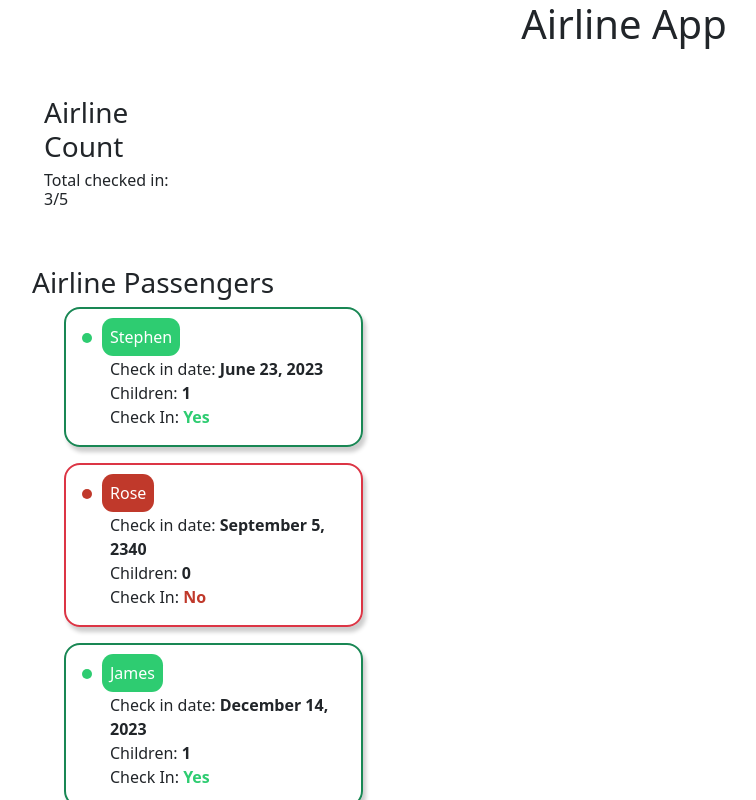
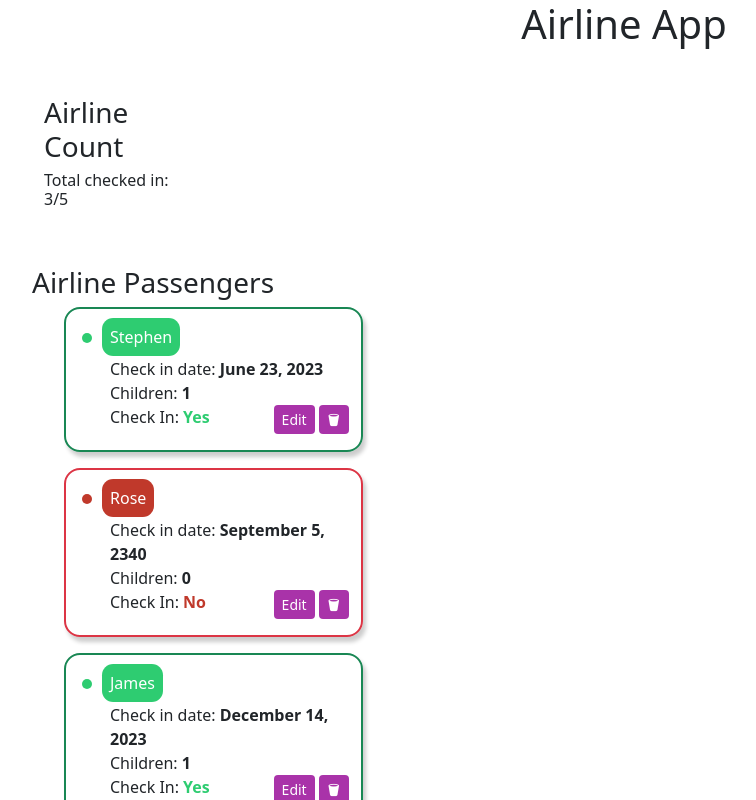
Before and after one commit to JuriLu/Airline, an Angular app in the folder Airline/: page / in a window 1280 px wide. Shown: the top 800 px of the page, without its empty margins (16-772 px from the left). Built offline with nearby package versions, Linux system fonts and the light colour scheme.

Commit message:
Add Bootstrap icon Add Edit button +  Output Event emitter Add Delete button + Output Event emitter

```diff
--- a/Airline/package.json
+++ b/Airline/package.json
@@ -19,6 +19,7 @@
     "@angular/platform-browser-dynamic": "^16.2.0",
     "@angular/router": "^16.2.0",
     "bootstrap": "^5.3.2",
+    "bootstrap-icons": "^1.11.1",
     "rxjs": "~7.8.0",
     "tslib": "^2.3.0",
     "zone.js": "~0.13.0"
--- a/Airline/src/app/passenger-dashboard/components/passenger-detail/passenger-detail.component.html
+++ b/Airline/src/app/passenger-dashboard/components/passenger-detail/passenger-detail.component.html
@@ -1,29 +1,47 @@
 <!--  STATUS -->
+
 <span class="status"
      [ngClass]=" {
-     'checked-in': details.checkedIn,
-     'checked-out': !details.checkedIn
+     'checked-in': detail.checkedIn,
+     'checked-out': !detail.checkedIn
      }"
 
 ></span>
 <!-- NAME -->
+
      <span
+          *ngIf="!editing"
           class="my-0 text-white p-2"
           [ngStyle]="{
-     backgroundColor:(details.checkedIn ? '#2ecc71':'#c0392b'),
+          backgroundColor:(detail.checkedIn ? '#2ecc71':'#c0392b'),
           borderRadius:'0.7rem'
           }">
-{{details.fullname}}</span>
+          {{detail.fullname}}
+     </span>
+     <div>
+          <input
+          class="editName"
+          [ngStyle]="{
+               border: (detail.checkedIn ? '0.1rem solid #2ecc71':'0.1rem solid #c0392b')}"
+          *ngIf="editing"
+          type="text"
+          [value]="detail.fullname"
+          (input)="onNameChange(name.value)"
+          #name
+          >
+     </div>
 
 <!-- OTHER DATA -->
 <div class="container mt-2 mx-3">
   <div class="date">
-      {{ 'Check in date'}}: <span class="fw-bold">{{ details.checkInDate ? (details.checkInDate | date:'longDate') : 'Not checked In' }}</span>
+      {{ 'Check in date'}}: <span class="fw-bold">{{ detail.checkInDate ? (detail.checkInDate | date:'longDate') : 'Not checked In' }}</span>
   </div>
   <div class="children">
-       {{ 'Children' }}: <span class="fw-bold">{{ details.children?.length || 0}}</span>
+       {{ 'Children' }}: <span class="fw-bold">{{ detail.children?.length || 0}}</span>
   </div>
-  <div class="isCheckedIn">
-       {{ 'Check In' }}: <span class="fw-bold" [ngStyle]="{color: (details.checkedIn ? '#2ecc71':'#c0392b')}">{{ details.checkedIn ? 'Yes' : "No"}}</span>
+  <div class="isCheckedIn d-flex flex-row">
+          {{ 'Check In'}}: <span class="fw-bold ms-1" [ngStyle]="{color: (detail.checkedIn ? '#2ecc71':'#c0392b')}">{{detail.checkedIn ? " Yes" : " No"}}</span>
+          <button class="btn btn-sm btn-primary  ms-auto" (click)="toggleEdit()"> {{editing? 'Done':'Edit'}} </button>
+          <button class="btn btn-sm btn-primary ms-1" (click)="onRemove()"> <i class="bi bi-trash2-fill"></i></button>
      </div>
 </div>
--- a/Airline/src/app/passenger-dashboard/components/passenger-detail/passenger-detail.component.scss
+++ b/Airline/src/app/passenger-dashboard/components/passenger-detail/passenger-detail.component.scss
@@ -10,3 +10,23 @@
           background: #2ecc71;
      }
 }
+
+.editName{
+     padding: 0.4rem;
+     box-shadow: 3px 5px 4px rgba(0, 0, 0, 0.2);
+     border-radius: 0.5rem;
+}
+
+button{
+     background-color: rgba(148, 0, 148,0.80) !important;
+     border: rgba(148, 0, 148,0.80) !important;
+     transition : 0.25s;
+
+}
+
+button:hover{
+     background-color: rgb(97, 0, 97) !important;
+     border: rgb(97, 0, 97) !important;
+     transform: scale(1.1,1.1) !important;
+     transition: 0.25s;
+}
--- a/Airline/src/app/passenger-dashboard/components/passenger-detail/passenger-detail.component.ts
+++ b/Airline/src/app/passenger-dashboard/components/passenger-detail/passenger-detail.component.ts
@@ -1,4 +1,4 @@
-import { Component, Input } from '@angular/core';
+import { Component, EventEmitter, Input, Output } from '@angular/core';
 import { Passenger } from '../../interfaces/passenger.interface';
 
 @Component({
@@ -7,7 +7,28 @@ import { Passenger } from '../../interfaces/passenger.interface';
   styleUrls: ['./passenger-detail.component.scss']
 })
 export class PassengerDetailComponent {
-  @Input() details!: Passenger
+  @Input() detail!: Passenger
+  @Output() remove:EventEmitter<any> = new EventEmitter()
+  @Output() edit:EventEmitter<any> = new EventEmitter()
 
-constructor(){}
+  editing: boolean = false;
+
+  constructor(){}
+
+  onNameChange(value: string) {
+    this.detail.fullname = value
+  }
+
+  toggleEdit(){
+    if(this.editing){
+      this.edit.emit(this.detail)
+    }
+      this.editing = !this.editing
+
+  }
+
+  onRemove(){
+      this.remove.emit(this.detail)
+  }
+
 }
--- a/Airline/src/app/passenger-dashboard/containers/passenger-dashboard/passenger-dashboard.component.html
+++ b/Airline/src/app/passenger-dashboard/containers/passenger-dashboard/passenger-dashboard.component.html
@@ -12,7 +12,11 @@
            [ngClass]="{'border-success':passenger.checkedIn,'border-danger': !passenger.checkedIn}"
           *ngFor="let passenger of Passengers"
           >
-          <app-passenger-detail  [details]="passenger"></app-passenger-detail>
+          <app-passenger-detail
+          [detail]="passenger"
+          (remove)="handleRemove($event)"
+          (edit)="handleEdit($event)"
+          ></app-passenger-detail>
           </li>
      </ul>
 </div>
--- a/Airline/src/app/passenger-dashboard/containers/passenger-dashboard/passenger-dashboard.component.ts
+++ b/Airline/src/app/passenger-dashboard/containers/passenger-dashboard/passenger-dashboard.component.ts
@@ -70,4 +70,13 @@ export class PassengerDashboardComponent implements OnInit {
     ]
   }
 
+  handleRemove(event:Event){
+    console.log('Delete Event',event)
+  }
+
+  handleEdit(event:Event){
+    console.log('Edidt Event',event)
+
+  }
+
 }
--- a/Airline/src/styles.scss
+++ b/Airline/src/styles.scss
@@ -1 +1,2 @@
 /* You can add global styles to this file, and also import other style files */
+@import "~bootstrap-icons/font/bootstrap-icons.css";
```
Also changed, not shown: 1 other file (tests, documents, lock files or other folders). Lines whose indentation alone changed are shown as unchanged.
